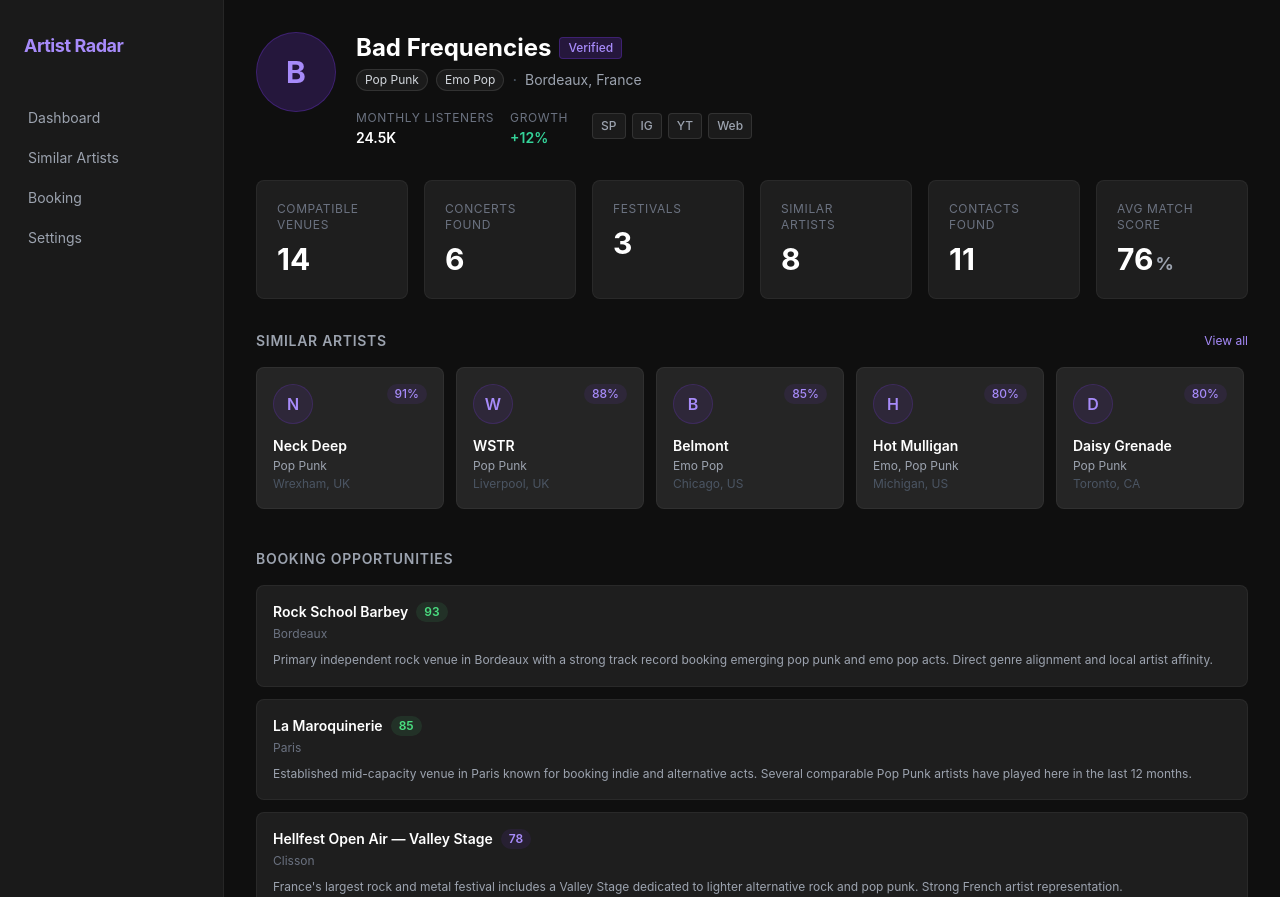
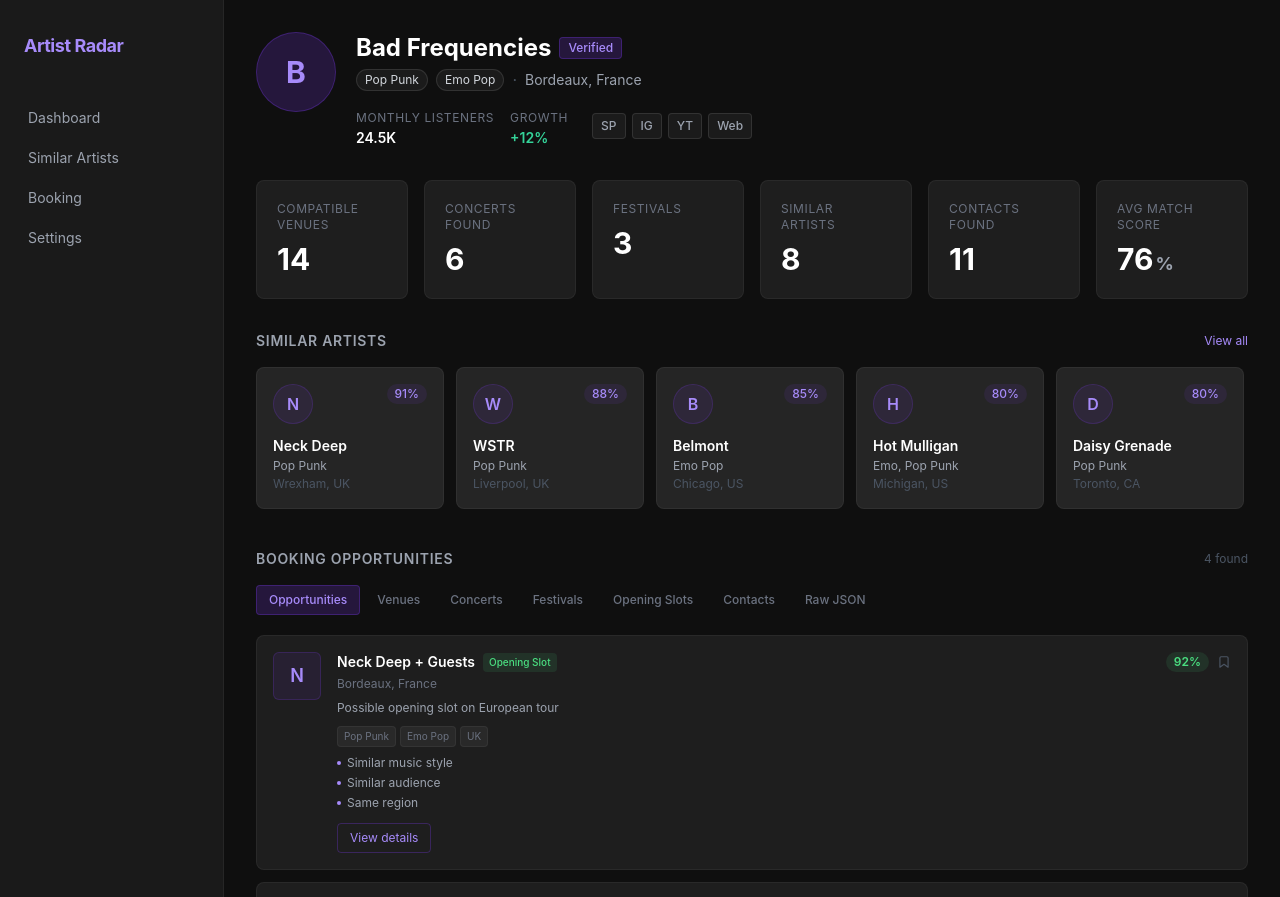
Before and after one commit to pissartel/Artist-Radar, a Next.js app in the folder frontend/: page /dashboard in a window 1280 px wide. Shown: the top 897 px of the page. Built offline with nearby package versions, Linux system fonts and the light colour scheme.

Commit message:
[FRONT][#14] Build Booking Opportunities section with tabs
Co-Authored-By: Claude Sonnet 4.6 <noreply@anthropic.com>

```diff
--- a/frontend/src/app/dashboard/page.tsx
+++ b/frontend/src/app/dashboard/page.tsx
@@ -2,7 +2,7 @@ import MainLayout from "@/components/layout/MainLayout";
 import ArtistHeader from "@/components/dashboard/ArtistHeader";
 import KpiGrid from "@/components/dashboard/KpiGrid";
 import SimilarArtistsSection from "@/components/dashboard/SimilarArtistsSection";
-import BookingOpportunityCard from "@/components/dashboard/BookingOpportunityCard";
+import BookingSection from "@/components/dashboard/BookingSection";
 import { mockDashboardData } from "@/data/mockDashboardData";
 
 export default function DashboardPage() {
@@ -15,19 +15,7 @@ export default function DashboardPage() {
       <KpiGrid metrics={kpis} />
       <SimilarArtistsSection artists={similarArtists} />
 
-      <section>
-        <h2 className="text-sm font-semibold text-gray-400 uppercase tracking-wider mb-4">
-          Booking Opportunities
-        </h2>
-        <div className="flex flex-col gap-3">
-          {bookingOpportunities.map((opportunity) => (
-            <BookingOpportunityCard
-              key={opportunity.id}
-              opportunity={opportunity}
-            />
-          ))}
-        </div>
-      </section>
+      <BookingSection opportunities={bookingOpportunities} />
     </MainLayout>
   );
 }
--- a/frontend/src/components/dashboard/BookingOpportunityCard.tsx
+++ b/frontend/src/components/dashboard/BookingOpportunityCard.tsx
@@ -1,4 +1,19 @@
 import type { BookingOpportunity } from "@/types";
+import MatchReasonsList from "./MatchReasonsList";
+
+const TYPE_LABELS: Record<string, string> = {
+  venue: "Venue",
+  festival: "Festival",
+  concert: "Concert",
+  opening_slot: "Opening Slot",
+};
+
+const TYPE_COLORS: Record<string, string> = {
+  venue: "text-blue-400 bg-blue-400/10",
+  festival: "text-purple-400 bg-purple-400/10",
+  concert: "text-yellow-400 bg-yellow-400/10",
+  opening_slot: "text-green-400 bg-green-400/10",
+};
 
 interface BookingOpportunityCardProps {
   opportunity: BookingOpportunity;
@@ -14,7 +29,7 @@ function ScoreBadge({ score }: { score: number }) {
 
   return (
     <span className={`text-xs font-semibold px-2 py-0.5 rounded-full ${color}`}>
-      {score}
+      {score}%
     </span>
   );
 }
@@ -22,19 +37,81 @@ function ScoreBadge({ score }: { score: number }) {
 export default function BookingOpportunityCard({
   opportunity,
 }: BookingOpportunityCardProps) {
+  const typeBadgeClass =
+    TYPE_COLORS[opportunity.type] ?? "text-gray-400 bg-gray-400/10";
+
   return (
-    <div className="bg-card rounded-lg p-4 border border-white/5 flex items-start gap-4">
+    <div className="bg-card rounded-lg p-4 border border-white/5 flex gap-4">
+      <div className="w-12 h-12 rounded-md bg-accent/10 border border-accent/20 flex items-center justify-center flex-shrink-0">
+        <span className="text-accent-light text-lg font-semibold">
+          {opportunity.title.charAt(0)}
+        </span>
+      </div>
+
       <div className="flex-1 min-w-0">
-        <div className="flex items-center gap-2 mb-1">
-          <p className="text-sm font-semibold text-white truncate">
-            {opportunity.title}
-          </p>
-          <ScoreBadge score={opportunity.matchScore} />
+        <div className="flex items-start justify-between gap-2 mb-1">
+          <div className="flex items-center gap-2 min-w-0">
+            <p className="text-sm font-semibold text-white truncate">
+              {opportunity.title}
+            </p>
+            <span
+              className={`text-[10px] font-medium px-1.5 py-0.5 rounded whitespace-nowrap flex-shrink-0 ${typeBadgeClass}`}
+            >
+              {TYPE_LABELS[opportunity.type] ?? opportunity.type}
+            </span>
+          </div>
+          <div className="flex items-center gap-2 flex-shrink-0">
+            <ScoreBadge score={opportunity.matchScore} />
+            <button
+              type="button"
+              aria-label="Bookmark"
+              className="text-gray-600 hover:text-gray-400 transition-colors"
+            >
+              <svg
+                width="14"
+                height="14"
+                viewBox="0 0 24 24"
+                fill="none"
+                stroke="currentColor"
+                strokeWidth="2"
+                strokeLinecap="round"
+                strokeLinejoin="round"
+              >
+                <path d="M19 21l-7-5-7 5V5a2 2 0 0 1 2-2h10a2 2 0 0 1 2 2z" />
+              </svg>
+            </button>
+          </div>
         </div>
-        <p className="text-xs text-gray-500 mb-2">{opportunity.city ?? opportunity.location}</p>
-        <p className="text-xs text-gray-400 leading-relaxed">
+
+        <p className="text-xs text-gray-500 mb-1.5">{opportunity.location}</p>
+
+        <p className="text-xs text-gray-400 leading-relaxed mb-2">
           {opportunity.description}
         </p>
+
+        {opportunity.tags.length > 0 && (
+          <div className="flex flex-wrap gap-1 mb-1">
+            {opportunity.tags.map((tag) => (
+              <span
+                key={tag}
+                className="text-[10px] text-gray-500 bg-white/5 border border-white/5 px-1.5 py-0.5 rounded"
+              >
+                {tag}
+              </span>
+            ))}
+          </div>
+        )}
+
+        <MatchReasonsList reasons={opportunity.matchReasons} />
+
+        <div className="mt-3">
+          <button
+            type="button"
+            className="text-xs text-accent-light hover:text-white border border-accent/30 hover:border-accent-light px-3 py-1.5 rounded transition-colors"
+          >
+            View details
+          </button>
+        </div>
       </div>
     </div>
   );
--- /dev/null
+++ b/frontend/src/components/dashboard/BookingSection.tsx
@@ -0,0 +1,20 @@
+import type { BookingOpportunity } from "@/types";
+import BookingTabs from "./BookingTabs";
+
+interface BookingSectionProps {
+  opportunities: BookingOpportunity[];
+}
+
+export default function BookingSection({ opportunities }: BookingSectionProps) {
+  return (
+    <section className="mb-8">
+      <div className="flex items-center justify-between mb-4">
+        <h2 className="text-sm font-semibold text-gray-400 uppercase tracking-wider">
+          Booking Opportunities
+        </h2>
+        <span className="text-xs text-gray-600">{opportunities.length} found</span>
+      </div>
+      <BookingTabs opportunities={opportunities} />
+    </section>
+  );
+}
--- /dev/null
+++ b/frontend/src/components/dashboard/BookingTabs.tsx
@@ -0,0 +1,79 @@
+"use client";
+
+import { useState } from "react";
+import type { BookingOpportunity } from "@/types";
+import BookingOpportunityCard from "./BookingOpportunityCard";
+
+const TABS = [
+  "Opportunities",
+  "Venues",
+  "Concerts",
+  "Festivals",
+  "Opening Slots",
+  "Contacts",
+  "Raw JSON",
+] as const;
+
+type TabName = (typeof TABS)[number];
+
+interface BookingTabsProps {
+  opportunities: BookingOpportunity[];
+}
+
+function EmptyTabState({ tab }: { tab: string }) {
+  return (
+    <div className="flex flex-col items-center justify-center py-16 text-center">
+      <p className="text-sm text-gray-500">No {tab.toLowerCase()} yet.</p>
+      <p className="text-xs text-gray-600 mt-1">
+        This section will be available soon.
+      </p>
+    </div>
+  );
+}
+
+function RawJsonTab({ opportunities }: { opportunities: BookingOpportunity[] }) {
+  return (
+    <pre className="bg-card rounded-lg p-4 border border-white/5 text-xs text-gray-400 overflow-x-auto leading-relaxed">
+      {JSON.stringify(opportunities, null, 2)}
+    </pre>
+  );
+}
+
+export default function BookingTabs({ opportunities }: BookingTabsProps) {
+  const [activeTab, setActiveTab] = useState<TabName>("Opportunities");
+
+  return (
+    <div>
+      <div className="flex gap-1 mb-4 overflow-x-auto pb-1">
+        {TABS.map((tab) => (
+          <button
+            key={tab}
+            type="button"
+            onClick={() => setActiveTab(tab)}
+            className={`text-xs font-medium px-3 py-1.5 rounded whitespace-nowrap transition-colors ${
+              activeTab === tab
+                ? "bg-accent/20 text-accent-light border border-accent/30"
+                : "text-gray-500 hover:text-gray-300 border border-transparent"
+            }`}
+          >
+            {tab}
+          </button>
+        ))}
+      </div>
+
+      {activeTab === "Opportunities" && (
+        <div className="flex flex-col gap-3">
+          {opportunities.map((opportunity) => (
+            <BookingOpportunityCard key={opportunity.id} opportunity={opportunity} />
+          ))}
+        </div>
+      )}
+      {activeTab === "Raw JSON" && (
+        <RawJsonTab opportunities={opportunities} />
+      )}
+      {activeTab !== "Opportunities" && activeTab !== "Raw JSON" && (
+        <EmptyTabState tab={activeTab} />
+      )}
+    </div>
+  );
+}
--- /dev/null
+++ b/frontend/src/components/dashboard/MatchReasonsList.tsx
@@ -0,0 +1,17 @@
+interface MatchReasonsListProps {
+  reasons: string[];
+}
+
+export default function MatchReasonsList({ reasons }: MatchReasonsListProps) {
+  if (reasons.length === 0) return null;
+  return (
+    <ul className="flex flex-col gap-1 mt-2">
+      {reasons.map((reason) => (
+        <li key={reason} className="flex items-center gap-1.5 text-xs text-gray-400">
+          <span className="w-1 h-1 rounded-full bg-accent-light flex-shrink-0" />
+          {reason}
+        </li>
+      ))}
+    </ul>
+  );
+}
--- a/frontend/src/data/mockDashboardData.ts
+++ b/frontend/src/data/mockDashboardData.ts
@@ -75,107 +75,52 @@ const similarArtists: SimilarArtist[] = [
 
 const bookingOpportunities: BookingOpportunity[] = [
   {
-    id: "rock-school-barbey",
-    title: "Rock School Barbey",
-    type: "venue",
+    id: "neck-deep-guests",
+    title: "Neck Deep + Guests",
+    type: "opening_slot",
     location: "Bordeaux, France",
     city: "Bordeaux",
     country: "France",
-    description:
-      "Primary independent rock venue in Bordeaux with a strong track record booking emerging pop punk and emo pop acts. Direct genre alignment and local artist affinity.",
-    tags: ["pop punk", "emo pop", "local", "emerging"],
-    matchScore: 93,
-    matchReasons: [
-      "Genre alignment: Pop Punk and Emo Pop are regularly booked",
-      "Local venue in artist home city",
-      "Similar artists have performed here",
-    ],
-    source: "songkick",
+    description: "Possible opening slot on European tour",
+    tags: ["Pop Punk", "Emo Pop", "UK"],
+    matchScore: 92,
+    matchReasons: ["Similar music style", "Similar audience", "Same region"],
   },
   {
-    id: "la-maroquinerie",
-    title: "La Maroquinerie",
+    id: "le-rocher-de-palmer",
+    title: "Le Rocher de Palmer",
     type: "venue",
-    location: "Paris, France",
-    city: "Paris",
+    location: "Cenon, France",
+    city: "Cenon",
     country: "France",
-    description:
-      "Established mid-capacity venue in Paris known for booking indie and alternative acts. Several comparable Pop Punk artists have played here in the last 12 months.",
-    tags: ["indie", "pop punk", "mid-capacity"],
-    matchScore: 85,
-    matchReasons: [
-      "Comparable artists booked in the past year",
-      "Active booking calendar for the genre",
-    ],
-    source: "bandsintown",
+    description: "Venue highly matching your profile",
+    tags: ["Pop Punk", "Indie Rock", "Alternative"],
+    matchScore: 91,
+    matchReasons: ["Similar venues history", "Capacity match", "Same city/region"],
   },
   {
-    id: "hellfest-open-air",
-    title: "Hellfest Open Air — Valley Stage",
+    id: "xtreme-fest-2025",
+    title: "Xtreme Fest 2025",
     type: "festival",
-    location: "Clisson, France",
-    city: "Clisson",
+    location: "Cap Découverte, France",
+    city: "Cap Découverte",
     country: "France",
-    description:
-      "France's largest rock and metal festival includes a Valley Stage dedicated to lighter alternative rock and pop punk. Strong French artist representation.",
-    tags: ["festival", "pop punk", "alternative", "french artists"],
-    matchScore: 78,
-    matchReasons: [
-      "Festival includes pop punk and emo acts on the Valley stage",
-      "French artists given priority consideration",
-    ],
-    source: "manual",
+    description: "Festival with similar artists in the lineup",
+    tags: ["Pop Punk", "Metalcore", "Punk Rock"],
+    matchScore: 89,
+    matchReasons: ["Similar artists played", "Good style fit", "Call for applications open"],
   },
   {
-    id: "le-transbordeur",
-    title: "Le Transbordeur",
-    type: "venue",
+    id: "darkest-hour-guests",
+    title: "Darkest Hour + Guests",
+    type: "opening_slot",
     location: "Lyon, France",
     city: "Lyon",
     country: "France",
-    description:
-      "One of the most active alternative music venues in Lyon. Pop punk and emo pop acts are regularly featured in the programming.",
-    tags: ["alternative", "emo pop", "pop punk"],
-    matchScore: 74,
-    matchReasons: [
-      "Active pop punk programming",
-      "Second largest city in alternative music scene",
-    ],
-    source: "songkick",
-  },
-  {
-    id: "nantes-opening-slot",
-    title: "Opening Slot — Stereolux (Nantes)",
-    type: "opening_slot",
-    location: "Nantes, France",
-    city: "Nantes",
-    country: "France",
-    description:
-      "Stereolux regularly pairs emerging local acts with touring international artists. Genre match makes this an accessible entry point for the Western France market.",
-    tags: ["opening slot", "emo pop", "emerging", "western france"],
-    matchScore: 68,
-    matchReasons: [
-      "Venue supports emerging French acts as openers",
-      "Genre crossover with resident touring acts",
-    ],
-    source: "bandsintown",
-  },
-  {
-    id: "le-bikini",
-    title: "Le Bikini",
-    type: "venue",
-    location: "Toulouse, France",
-    city: "Toulouse",
-    country: "France",
-    description:
-      "Major alternative venue in Toulouse with quarterly pop punk programming slots. Good regional reach in the South-West France market.",
-    tags: ["pop punk", "alternative", "south-west france"],
-    matchScore: 63,
-    matchReasons: [
-      "Quarterly genre-dedicated programming",
-      "Regional proximity to Bordeaux",
-    ],
-    source: "songkick",
+    description: "No opening act announced yet",
+    tags: ["Metalcore", "Hardcore"],
+    matchScore: 87,
+    matchReasons: ["Looking for opener", "Style compatible", "Geographic relevance"],
   },
 ];
 
```
